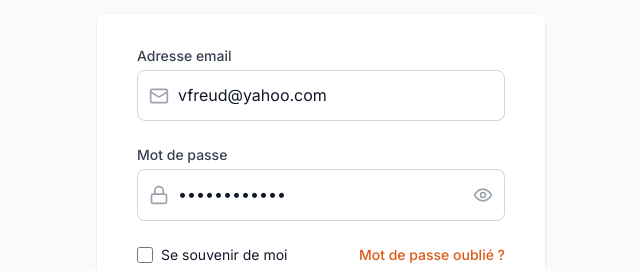
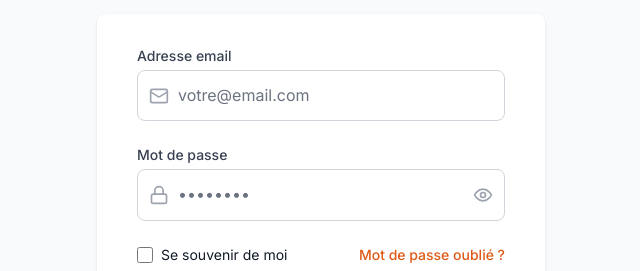
Before and after one commit to skrcodyxx2/stackblitz-starters-rp3nkw8g, a React (Vite) app: page /connexion in a window 1280 px wide. Shown: the part 239-510 px from the top of the page, without its empty margins (319-959 px from the left). Built offline with nearby package versions, Linux system fonts and the light colour scheme; no server answers.

Commit message:
Fix invalid login credentials error

```diff
--- a/src/pages/auth/LoginPage.tsx
+++ b/src/pages/auth/LoginPage.tsx
@@ -26,10 +26,6 @@ export default function LoginPage() {
     formState: { errors },
   } = useForm<LoginFormData>({
     resolver: zodResolver(loginSchema),
-    defaultValues: {
-      email: 'vfreud@yahoo.com', // Admin user email
-      password: '!Phone200344' // Admin user password
-    }
   });
 
   const onSubmit = async (data: LoginFormData) => {
```
